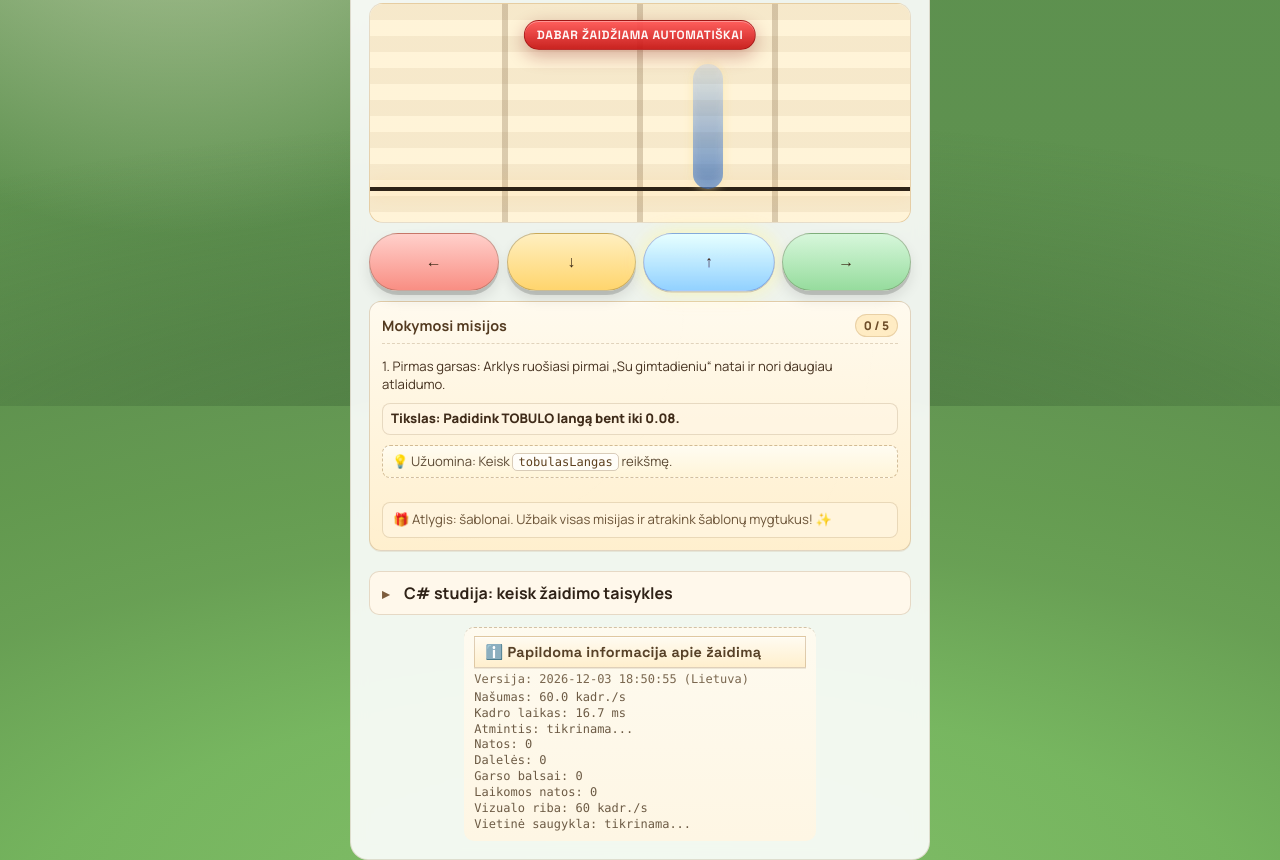
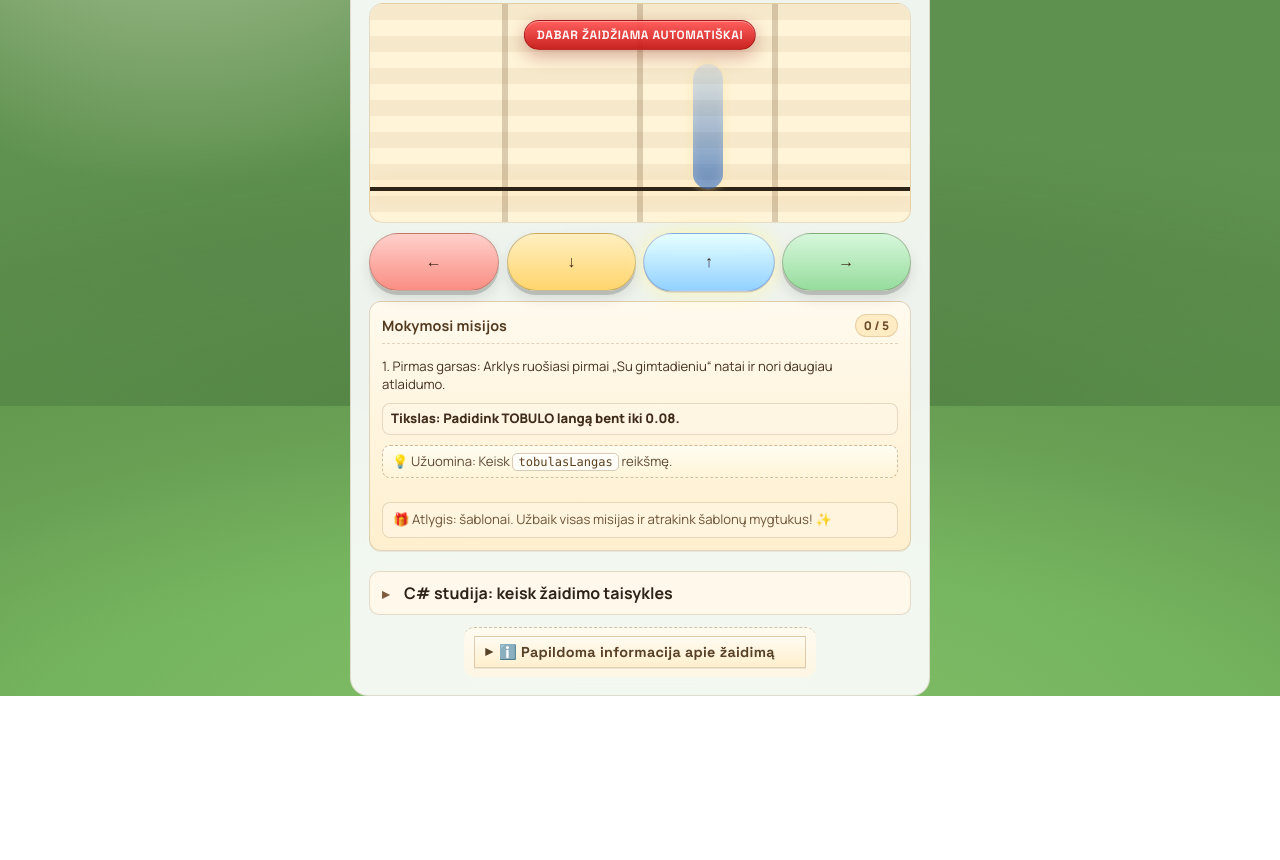
Before and after one commit to bitkojine/nida2026bday, a website built with Vite: page index.html in a window 1280 px wide. Shown: the part 394-1254 px from the top of the page. After the commit the page ends 1090 px from the top, so only its background shows below. Built offline with nearby package versions, Linux system fonts and the light colour scheme; files whose address does not match are found by name.

Commit message:
feat: make footer dev stats collapsible by default

```diff
--- a/src/main.ts
+++ b/src/main.ts
@@ -107,11 +107,13 @@ app.innerHTML = `
           </div>
         </section>
       </details>
-      <section class="perf-stack" aria-label="Našumo statistika">
-        <p class="footer-info-title">ℹ️ Papildoma informacija apie žaidimą</p>
-        <p class="build-number">Versija: ${__BUILD_VILNIUS_TIME__} (Lietuva)</p>
-        <p class="perf-stats" id="perfStats">Našumas: įkeliama...</p>
-      </section>
+      <details class="perf-stack" aria-label="Našumo statistika">
+        <summary class="footer-info-title">ℹ️ Papildoma informacija apie žaidimą</summary>
+        <div class="perf-stack-body">
+          <p class="build-number">Versija: ${__BUILD_VILNIUS_TIME__} (Lietuva)</p>
+          <p class="perf-stats" id="perfStats">Našumas: įkeliama...</p>
+        </div>
+      </details>
     </section>
   </main>
 `;
--- a/src/style.css
+++ b/src/style.css
@@ -899,7 +899,7 @@ h1 {
 }
 
 .footer-info-title {
-  margin: 0 0 4px;
+  margin: 0;
   text-align: left;
   font-family: 'Space Grotesk', sans-serif;
   font-size: var(--fs-medium);
@@ -915,6 +915,28 @@ h1 {
   box-shadow:
     inset 0 1px 0 rgba(255, 255, 255, 0.6),
     0 1px 0 rgba(125, 90, 45, 0.12);
+  cursor: pointer;
+  list-style: none;
+}
+
+.footer-info-title::-webkit-details-marker {
+  display: none;
+}
+
+.footer-info-title::before {
+  content: '▸';
+  display: inline-block;
+  margin-right: 6px;
+  transform: translateY(-1px);
+  transition: transform 130ms ease;
+}
+
+.perf-stack[open] .footer-info-title::before {
+  transform: rotate(90deg) translateX(-1px);
+}
+
+.perf-stack-body {
+  margin-top: 6px;
 }
 
 .perf-stats {
```
